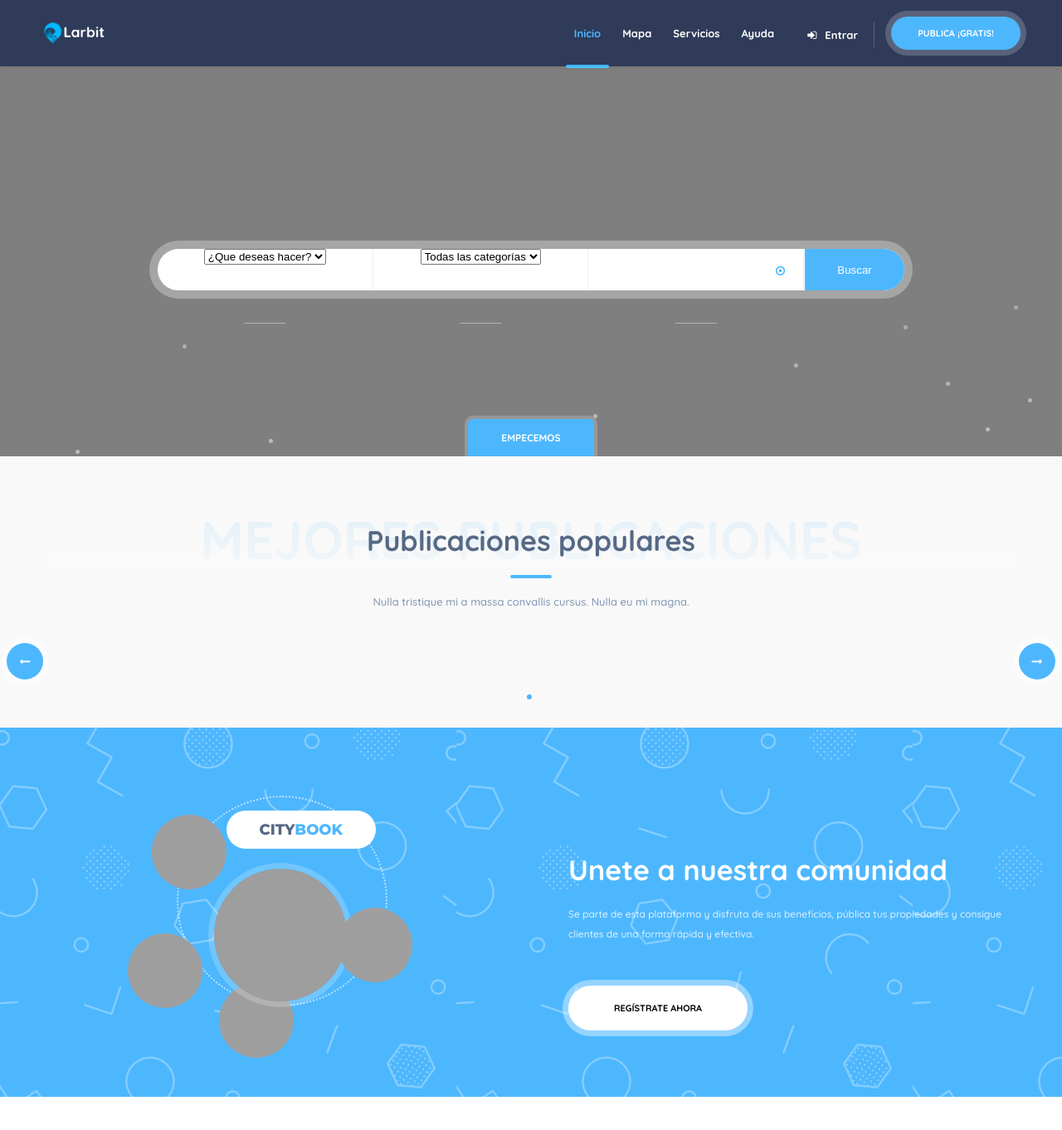
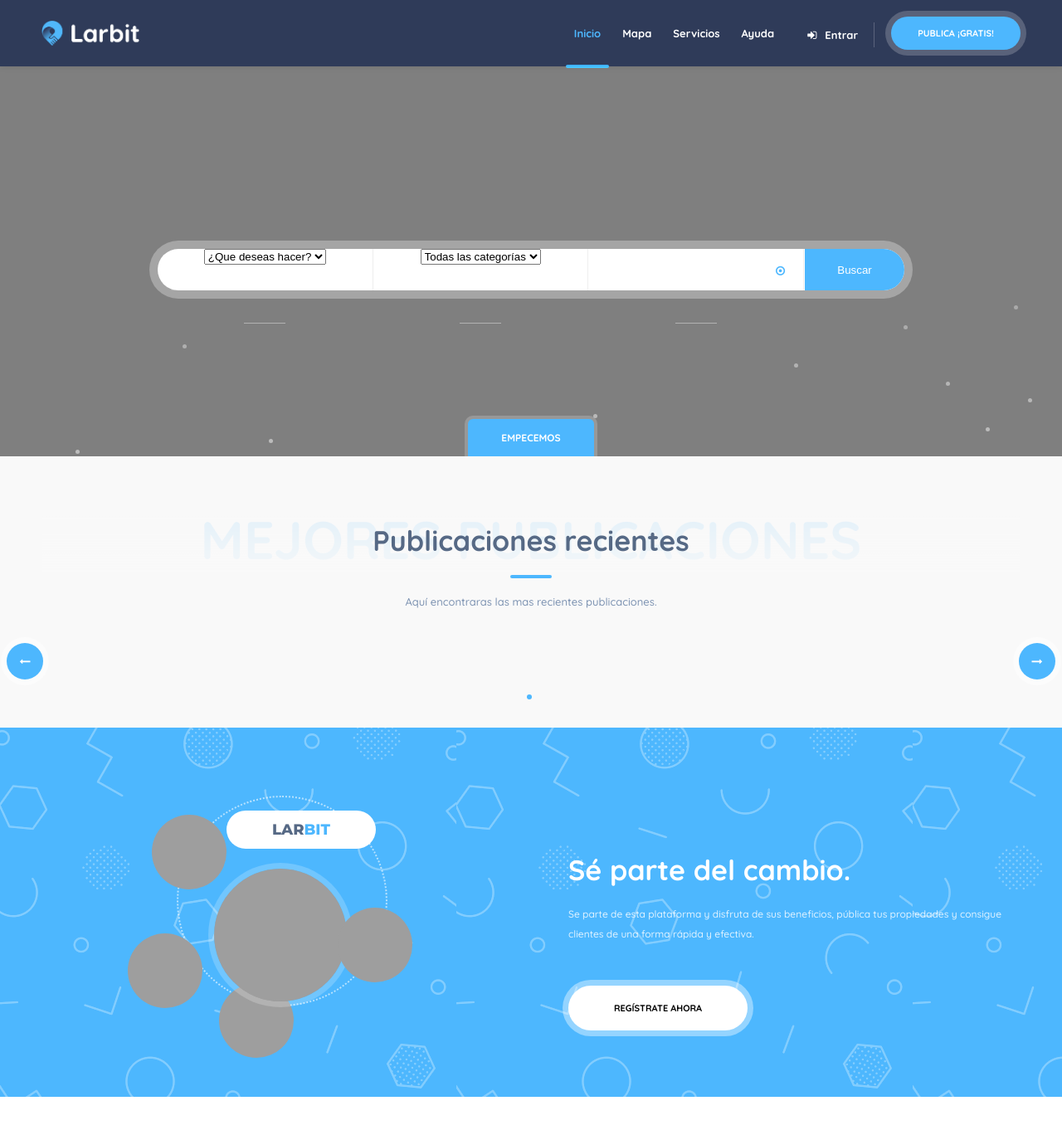
Before and after one commit to dbsiavichay/habitta, a Django app: page / in a window 1280 px wide. Shown: the top 1362 px of the page at 83% size. Run offline with Django 3.2, Linux system fonts and the light colour scheme; data that the repository does not hold is empty; some libraries are stand-ins or nearby versions; grey boxes are pictures that could not be loaded.

Commit message:
Changes in texts

```diff
--- a/project/views.py
+++ b/project/views.py
@@ -9,7 +9,7 @@ class HomeView(TemplateView):
 
 	def get_context_data(self, **kwargs):
 		context = super().get_context_data(**kwargs)
-		properties = Property.objects.all()
+		properties = Property.objects.all()[:10]
 		try:
 			settings = Settings.objects.get(is_active=True)
 			context.update({'settings': settings})
--- a/realty/admin.py
+++ b/realty/admin.py
@@ -20,6 +20,7 @@ class PropertyImageInline(admin.TabularInline):
     model = PropertyImage
 
 class PropertyAdmin(admin.ModelAdmin):
+	list_display = ('price', 'description', 'address', 'pub_date')
 	inlines = [
 		PropertyImageInline,
 	]
--- a/realty/models.py
+++ b/realty/models.py
@@ -21,7 +21,7 @@ class Specification(models.Model):
 	class Meta:
 		verbose_name = 'especificación'
 		verbose_name_plural = 'especificaciones'
-		ordering = ['order',]
+		ordering = ['name',]
 
 	WIDGET_CHOICES = (
 		('TextInput', 'Texto'), ('NumberInput', 'Número'),
@@ -75,6 +75,7 @@ class Property(models.Model):
 	class Meta:
 		verbose_name = 'propiedad'
 		verbose_name_plural = 'propiedades'
+		ordering = ['-pub_date',]
 
 	DRAFT, PUBLISHED, COMPLETE = (1, 2, 3)
 
@@ -88,7 +89,7 @@ class Property(models.Model):
 	geopoint = models.PointField()
 	status = models.PositiveSmallIntegerField(default=DRAFT)
 	details = JSONField(blank=True, null=True, verbose_name='detalles')
-	pub_date = models.DateTimeField(auto_now_add=True)
+	pub_date = models.DateTimeField(auto_now_add=True, verbose_name='fecha de publicación')
 	purpose	 = models.ForeignKey(Purpose, verbose_name='¿Que desea hacer?', on_delete=models.CASCADE)
 	category = models.ForeignKey(Category, verbose_name='categoría', on_delete=models.CASCADE)
 	user = models.ForeignKey('auth.User', verbose_name='propietario', on_delete=models.CASCADE)
--- a/templates/authentication/login.html
+++ b/templates/authentication/login.html
@@ -10,7 +10,7 @@
     <div class="container">
         <!--register form -->
         <div class="main-register register">
-            <h3>Bienvenido a <span>City<strong>Book</strong></span></h3>
+            <h3>Bienvenido a <span>LAR<strong>BIT</strong></span></h3>
             <div class="soc-log fl-wrap half">
                 <p>Ingresa con tus redes sociales.</p>
                 <a href="#" id="facebook" class="facebook-log"><i class="fa fa-facebook-official"></i>Entra con Facebook</a>
--- a/templates/authentication/register.html
+++ b/templates/authentication/register.html
@@ -10,7 +10,7 @@
     <div class="container">
         <!--register form -->
         <div class="main-register register">
-            <h3>Regístrate en <span>City<strong>Book</strong></span></h3>
+            <h3>Regístrate en <span>LAR<strong>BIT</strong></span></h3>
             <p>¿Ya tienes cuenta? <a href="{% url 'login' %}">Inicia sesión aquí</a></p>
             <div class="soc-log fl-wrap half">
                 <p>Facilmente puedes registrarte usando tus redes sociales.</p>
--- a/templates/base/footer.html
+++ b/templates/base/footer.html
@@ -11,7 +11,7 @@
                         <ul  class="footer-contacts fl-wrap">
                             <li><span><i class="fa fa-envelope-o"></i> Email :</span><a href="#" target="_blank">larbitecuador@gmail.com</a></li>
                             <li> <span><i class="fa fa-map-marker"></i> Dirección :</span><a href="#" target="_blank">Macas - Ecuador</a></li>
-                            <li><span><i class="fa fa-phone"></i> Telefono :</span><a href="#">+(593) 979987040</a></li>
+                            <li><span><i class="fa fa-phone"></i> Telefono :</span><a href="#">+(593) 984132322</a></li>
                         </ul>
                     </div>
                 </div>
--- a/templates/index.html
+++ b/templates/index.html
@@ -51,10 +51,10 @@
 <section class="gray-section" id="sec2">
     <div class="container">
         <div class="section-title">
-            <h2>Publicaciones populares</h2>
+            <h2>Publicaciones recientes</h2>
             <div class="section-subtitle">Mejores publicaciones</div>
             <span class="section-separator"></span>
-            <p>Nulla tristique mi a massa convallis cursus. Nulla eu mi magna.</p>
+            <p>Aquí encontraras las mas recientes publicaciones.</p>
         </div>
     </div>
     <!-- carousel -->
@@ -112,7 +112,7 @@
         <div class="row">
             <div class="col-md-6">
                 <div class="images-collage fl-wrap">
-                    <div class="images-collage-title">City<span>Book</span></div>
+                    <div class="images-collage-title">LAR<span>BIT</span></div>
                     <div class="images-collage-main images-collage-item"><img src="https://randomuser.me/api/portraits/women/24.jpg" alt=""></div>
                     <div class="images-collage-other images-collage-item" data-position-left="23" data-position-top="10" data-zindex="2"><img src="https://randomuser.me/api/portraits/women/91.jpg" alt=""></div>
                     <div class="images-collage-other images-collage-item" data-position-left="62" data-position-top="54" data-zindex="5"><img src="https://randomuser.me/api/portraits/men/21.jpg" alt=""></div>
@@ -122,7 +122,7 @@
             </div>
             <div class="col-md-6">
                 <div class="color-bg-text">
-                    <h3>Unete a nuestra comunidad</h3>
+                    <h3>Sé parte del cambio.</h3>
                     <p>Se parte de esta plataforma y disfruta de sus beneficios, pública tus propiedades y consigue clientes de una forma rápida y efectiva.</p>
                     <a href="{% url 'register' %}" class="color-bg-link">Regístrate ahora</a>
                 </div>
--- a/templates/services/service_list.html
+++ b/templates/services/service_list.html
@@ -15,9 +15,6 @@
                     <h2><span>Nuestros servicios</span></h2>
                     <span class="section-separator"></span>
                 </div>
-            </div>
-            <div class="header-sec-link">
-                <div class="container"><a href="#sec2" class="custom-scroll-link">Empezar</a></div>
             </div>
         </section>
         <!--  section end -->
```
Also changed, not shown: static/images/logo.png.
